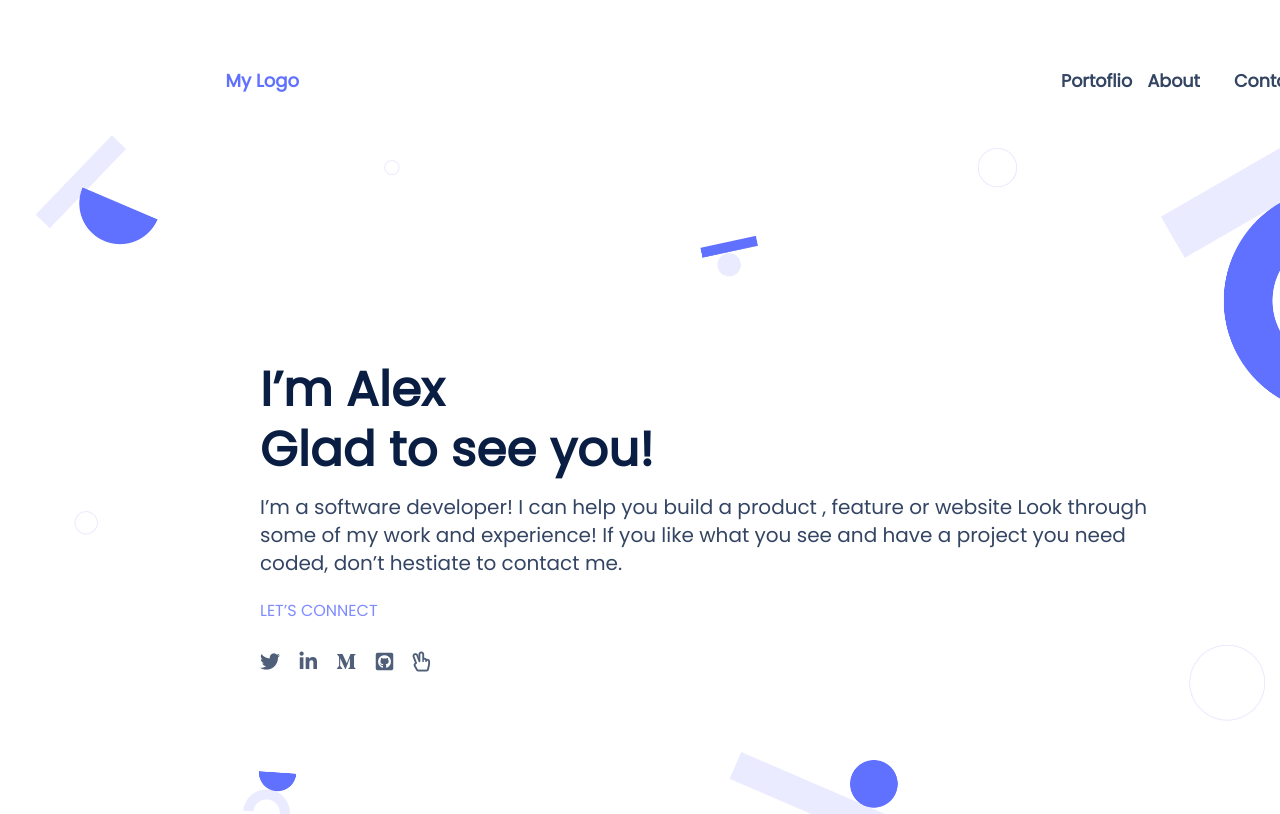
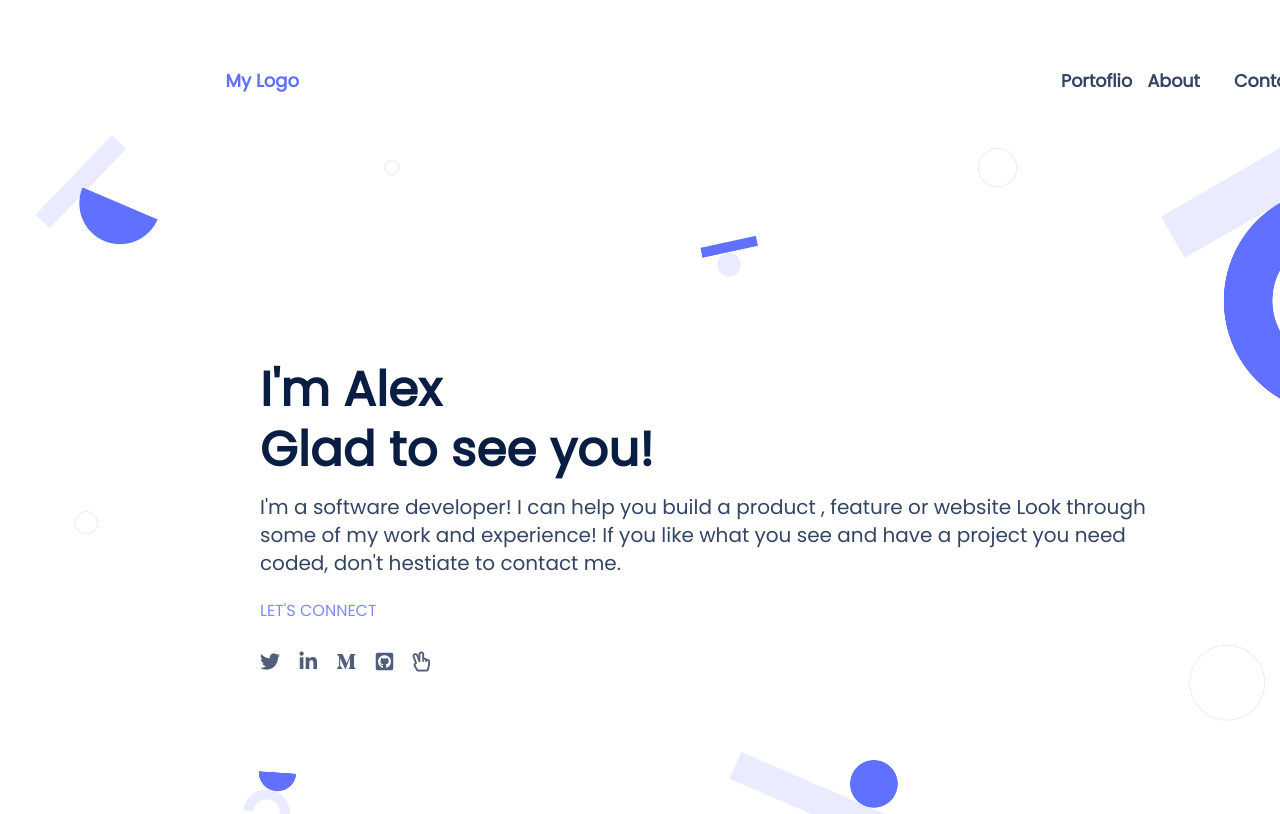
Before and after one commit to Osoro254Alex/My-Portfolio, a website: page index.html in a window 1280 px wide. Shown: the top 814 px of the page. Drawn offline with Linux system fonts and the light colour scheme.

Commit message:
Update index.html file

```diff
--- a/index.html
+++ b/index.html
@@ -41,14 +41,14 @@
             <section class="cont-1-sec-2">
                 <div class="section-2">
                     <h2 class="alex">
-                        I’m Alex <br>Glad to see<br class="break"> you!
+                        I'm Alex <br>Glad to see<br class="break"> you!
                     </h2>
                     <p class="content">
-        I’m a software developer! I can help you build a product , feature or website Look through some of my work and experience! If you like what you see and have a project you need coded, don’t hestiate to contact me.
+        I'm a software developer! I can help you build a product , feature or website Look through some of my work and experience! If you like what you see and have a project you need coded, don't hestiate to contact me.
                     </p>
                     <div class="connect-cont">
                         <h2 class="connect">
-                            LET’S CONNECT
+                            LET'S CONNECT
                         </h2>
                     </div>
                     <ul class="social-container">
@@ -417,8 +417,8 @@ Hello I’m a software developer! I can help you build a product , feature or we
             If you have an application you are interested in developing, a feature that you need built or a project that needs coding. I’d love to help with it
                     </p>
                     <form action="https://formspree.io/f/xgeqvqve" method="post">
-                        <input placeholder="Francis Nyakworo" name="Name" class="input-1" type="text" maxlength="30" required>
-                        <input placeholder="nyakworo123@gmail.com" name="Email" class="input-2" type="email" required>
+                        <input placeholder="Your Name" name="Name" class="input-1" type="text" maxlength="30" required>
+                        <input placeholder="Your Email" name="Email" class="input-2" type="email" required>
                         <textarea placeholder="Write Your Message Here" id="sheet" name="textarea" cols="30" rows="10" maxlength="500" required></textarea>
                         <button class="bt btn-press" type="submit" value="Contact">
                          Get It Touch
```
